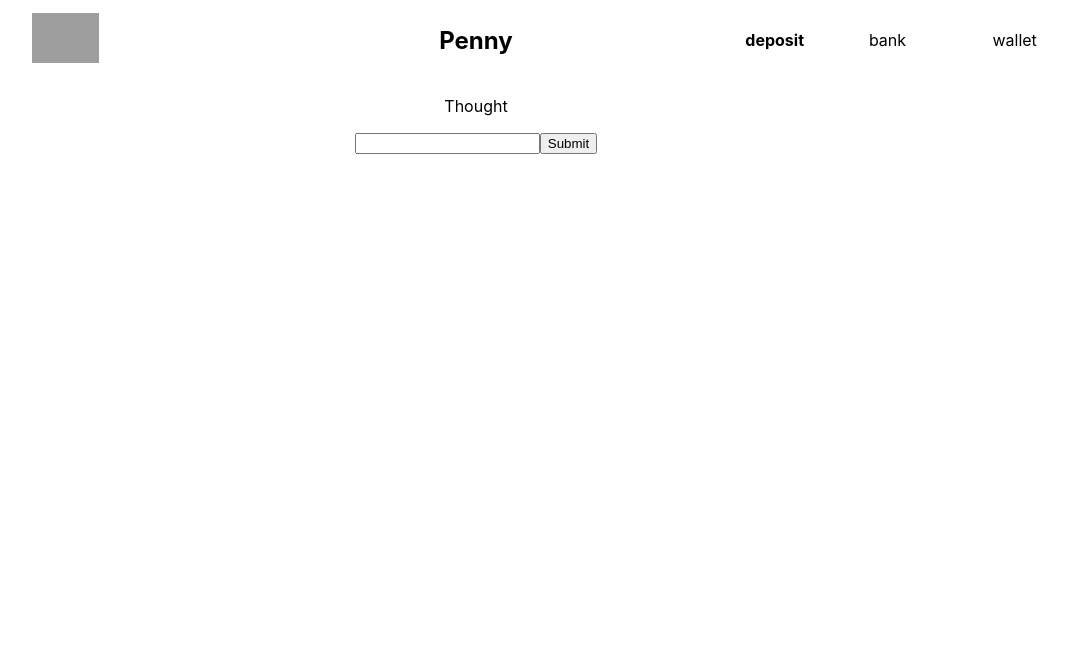
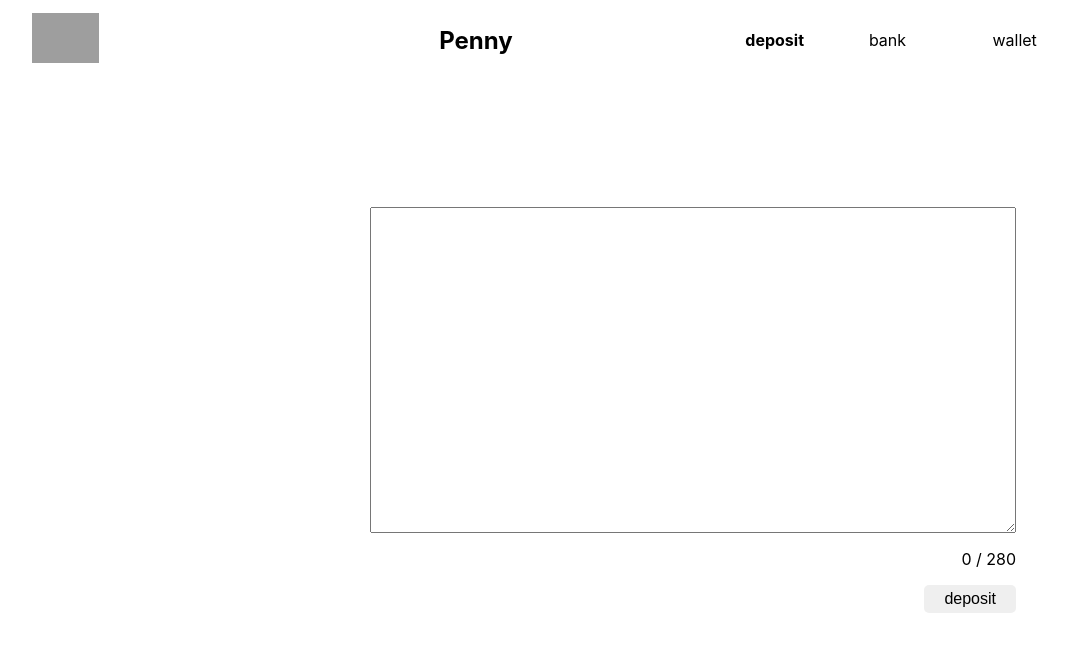
Before and after one commit to arshahluwalia/penny, a React (Create React App) app: page /add in a window 1280 px wide. Shown: the top 652 px of the page, without its empty margins (164-1232 px from the left). Built offline with nearby package versions, Linux system fonts and the light colour scheme; grey boxes are pictures that could not be loaded.

Commit message:
Add basic elements to deposit feature

```diff
--- /dev/null
+++ b/src/components/DepositThought/DepositThought.css
@@ -0,0 +1,39 @@
+form.deposit_form {
+    display: flex;
+    flex-direction: column;
+    justify-content: center;
+    align-items: flex-end;
+    margin: 50px 100px;
+    height: 70vh;
+}
+
+.deposit_form textarea {
+    width: 50vw;
+    height: 40vh;
+}
+
+.submit {
+    display: flex;
+    flex-direction: column;
+    justify-content: center;
+    align-items: flex-end;
+}
+
+.submit input[type="submit"] {
+    border:none;
+    padding: 5px 20px;
+    font-size: 1em;
+    border-radius: 5px;
+}
+
+.deposit_form .error {
+    background-color: rgba(255, 0, 0, 0.1);
+    margin-top: 10px;
+    padding: 5px 20px;
+    border: 1px solid rgba(255, 0, 0, 0.4);
+    color: red;
+}
+
+.invisible {
+    display: none;
+}
--- a/src/components/DepositThought/DepositThought.js
+++ b/src/components/DepositThought/DepositThought.js
@@ -1,23 +1,29 @@
 import React from 'react';
+import "./DepositThought.css";
 
 class DepositThought extends React.Component {
     constructor(props) {
         super(props);
         this.state = {
             thought: '',
-            error: ''
+            error: '',
+            errorVisible: false
         };
     }
 
     handleSubmit = (event) => {
         let err = '';
+        event.preventDefault();
         if(this.state.thought.length < 10) {
             err = <strong>Thought is too short</strong>
+            this.setState({error: err});
+            this.setState({errorVisible: true});
+        } else {
+            // Add to DB
+            this.setState({error: err});
+            this.setState({errorVisible: false});
+            console.log(this.state.thought);
         }
-        event.preventDefault();
-        // Add to DB
-        this.setState({error: err});
-        console.log(this.state.thought);
     }
 
     handleChange = (event) => {
@@ -26,14 +32,13 @@ class DepositThought extends React.Component {
 
     render() {
         return (
-          <form onSubmit={this.handleSubmit}>
-            <p>Thought</p>
-            <input
-                type='text'
-                onChange={this.handleChange}
-            />
-            <input type='submit' />
-            {this.state.error}
+          <form className="deposit_form" onSubmit={this.handleSubmit}>
+            <textarea value={this.state.thought} onChange={this.handleChange} />
+            <div className="submit">
+                <p>{this.state.thought.length} / 280</p>
+                <input type='submit' value='deposit' />
+            </div>
+            <p className={`error ${this.state.errorVisible ? '' : 'invisible'}`}>{this.state.error}</p>
           </form>
         );
     }
--- a/src/components/Header/Header.js
+++ b/src/components/Header/Header.js
@@ -22,8 +22,8 @@ function Header () {
                     </li>
                     <li>
                         <NavLink
+                            exact
                             to="thoughts"
-                            exact='true'
                             activeClassName="active"
                         >
                             bank
@@ -31,8 +31,8 @@ function Header () {
                     </li>
                     <li>
                         <NavLink
+                            exact
                             to="wallet"
-                            exact='true'
                             activeClassName="active"
                         >
                             wallet
--- a/src/components/Thoughts/Thoughts.js
+++ b/src/components/Thoughts/Thoughts.js
@@ -9,10 +9,10 @@ function Thoughts () {
         // Pull thoughts from DB
         setThoughts([
             {
-                text: 'random thought'
+                thought: 'random thought'
             },
             {
-                text: 'random thought 2'
+                thought: 'random thought 2'
             }
         ]);
     }, []);
@@ -30,7 +30,7 @@ function Thoughts () {
 
             <div className="thought">
                 {thoughts.map((t, i) => {
-                    return <p key={i}>{t.text}</p>
+                    return <p key={i}>{t.thought}</p>
                 })}
             </div>
         </div>
```
